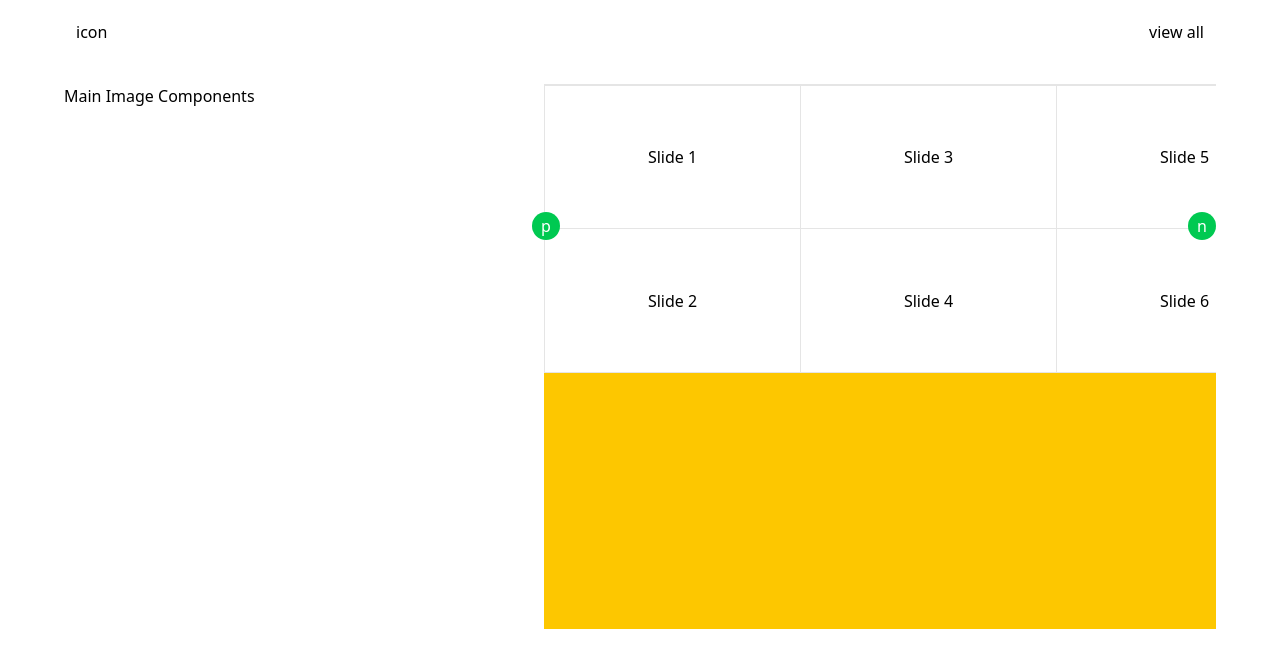
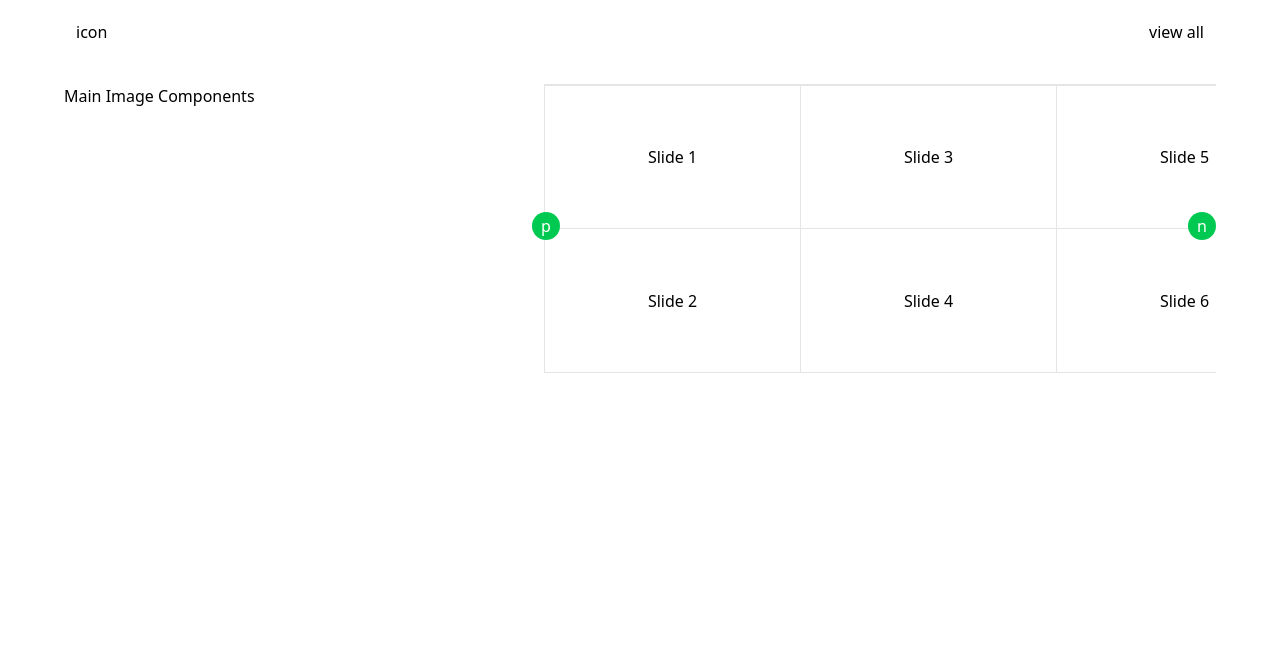
Before and after one commit to addispic/nextrick, a Next.js app: page /tools in a window 1280 px wide. Shown: the top 668 px of the page. Built offline with nearby package versions, Linux system fonts and the light colour scheme.

Commit message:
some minor change THE END

```diff
--- a/app/components/tools/ToolsSwiper.tsx
+++ b/app/components/tools/ToolsSwiper.tsx
@@ -17,7 +17,7 @@ export default function ToolsSwiper() {
         if (emblaApi) emblaApi.scrollNext();
     }, [emblaApi]);
 
-    const slides = Array.from({ length: 8 }, (_, i) => `Slide ${i + 1}`);
+    const slides = Array.from({ length: 9 }, (_, i) => `Slide ${i + 1}`);
 
     // Group slides 2 per column
     const grouped: string[][] = [];
@@ -26,7 +26,7 @@ export default function ToolsSwiper() {
     }
 
     return (
-        <div className="col-span-7 relative bg-yellow-400">
+        <div className="col-span-7 relative">
             <button onClick={scrollPrev} className="absolute -left-3 top-[8rem] z-50 text-white w-7 aspect-square rounded-full flex items-center justify-center bg-green-500 cursor-pointer">p</button>
             <button onClick={scrollNext} className="absolute right-0 top-[8rem] z-50 text-white w-7 aspect-square rounded-full flex items-center justify-center bg-green-500 cursor-pointer">n</button>
             <div className="embla overflow-hidden pb-64" ref={emblaRef}>
@@ -36,7 +36,7 @@ export default function ToolsSwiper() {
                         const isLastCol = colIndex === grouped.length - 1;
                         return (
                             <div key={colIndex} className="embla__slide flex-none w-64">
-                                <div className="grid grid-rows-2 bg-green-400">
+                                <div className="grid grid-rows-2">
                                     {column.map((slide, rowIndex) => {
                                         const isTopRow = rowIndex === 0;
                                         const isBottomRow = rowIndex === column.length - 1;
```
